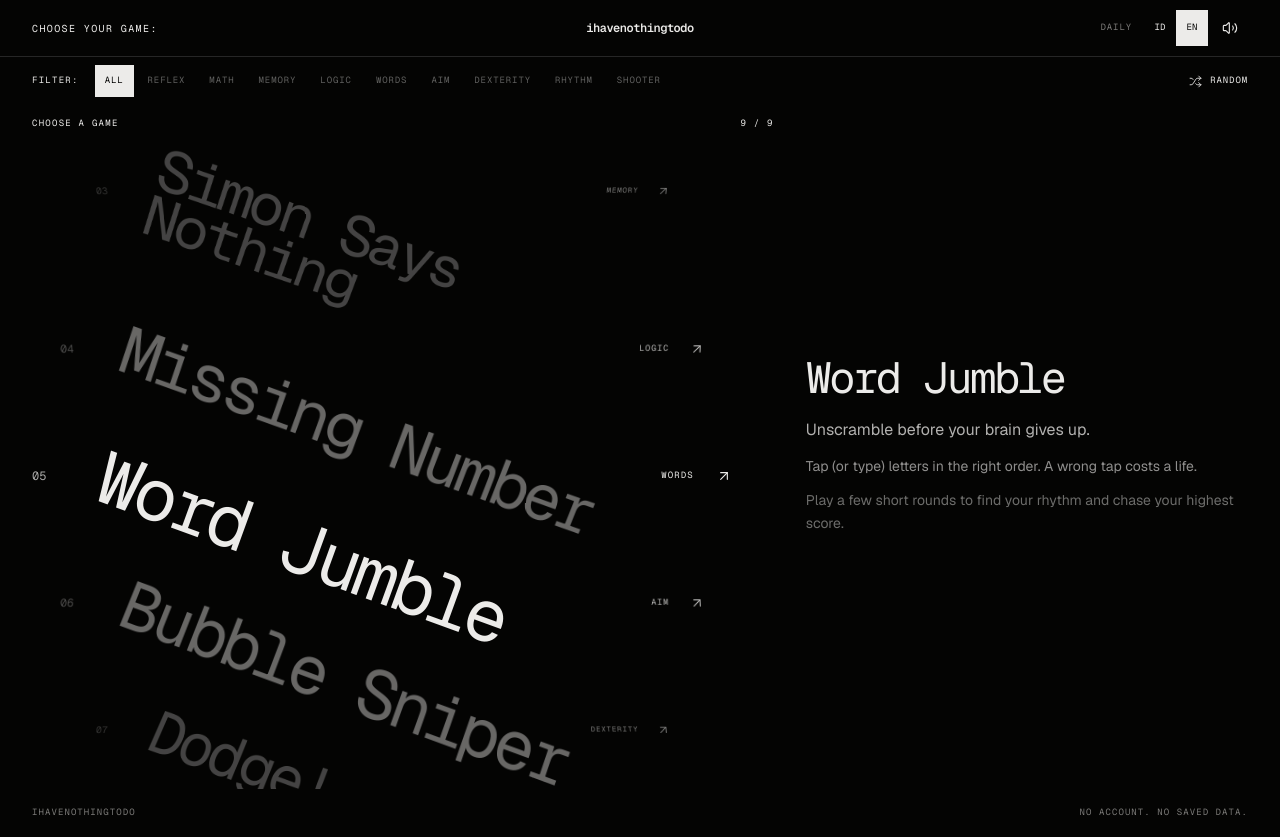
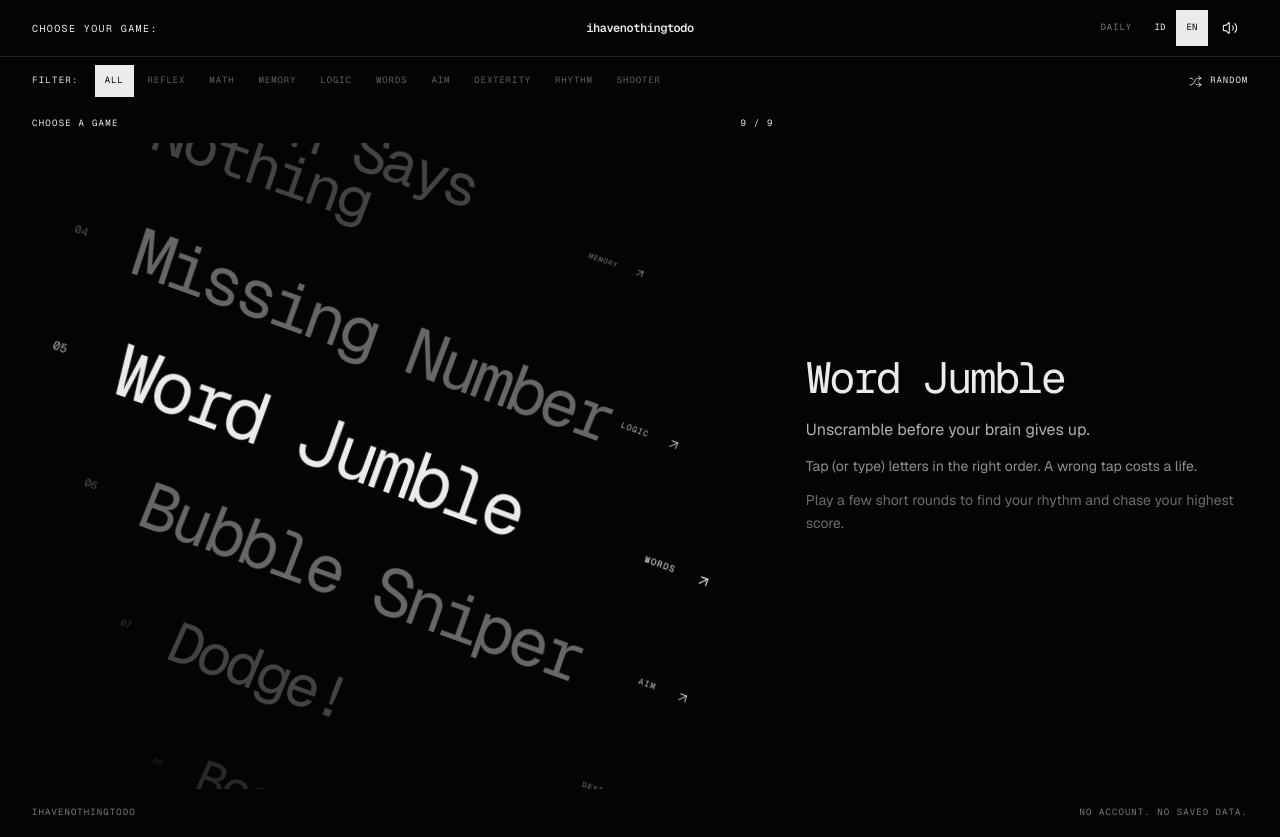
Before and after one commit to rendiero25/IhavenothingtodoGames, a React (Vite) app: page / in a window 1280 px wide. Built offline with nearby package versions, Linux system fonts and the light colour scheme; a web font is replaced by a local one.

Commit message:
fix: rotate wheel rows instead of title text

```diff
--- a/src/components/GameCard.tsx
+++ b/src/components/GameCard.tsx
@@ -36,7 +36,7 @@ export function GameCard({
       aria-current={selected ? 'true' : undefined}
       style={{
         opacity: wheelOpacity,
-        transform: `perspective(850px) rotateX(${wheelRotation}deg) scale(${wheelScale})`,
+        transform: `perspective(850px) rotateX(${wheelRotation}deg) rotateZ(20deg) scale(${wheelScale})`,
       }}
       className={`game-list-item origin-center group grid w-full cursor-pointer grid-cols-[2.4rem_minmax(0,1fr)_auto] items-center gap-3 py-5 text-left outline-none transition-[color,transform,opacity] duration-300 ease-out sm:grid-cols-[3.5rem_minmax(0,1fr)_auto] sm:py-7 xl:py-8 ${selected ? 'text-ink' : 'text-ink/55 hover:text-ink/85 focus-visible:text-ink'}`}
     >
@@ -44,7 +44,7 @@ export function GameCard({
         {String(index + 1).padStart(2, '0')}
       </span>
       <span className="min-w-0">
-        <span className="inline-block origin-left rotate-[20deg] font-pixel text-[clamp(2.35rem,5.7vw,6.5rem)] leading-[0.84] tracking-[-0.065em]">
+        <span className="block font-pixel text-[clamp(2.35rem,5.7vw,6.5rem)] leading-[0.84] tracking-[-0.065em]">
           {meta.name[locale]}
         </span>
         <span className="mt-2 block font-mono text-[9px] uppercase tracking-[0.12em] text-ink sm:hidden">
```
